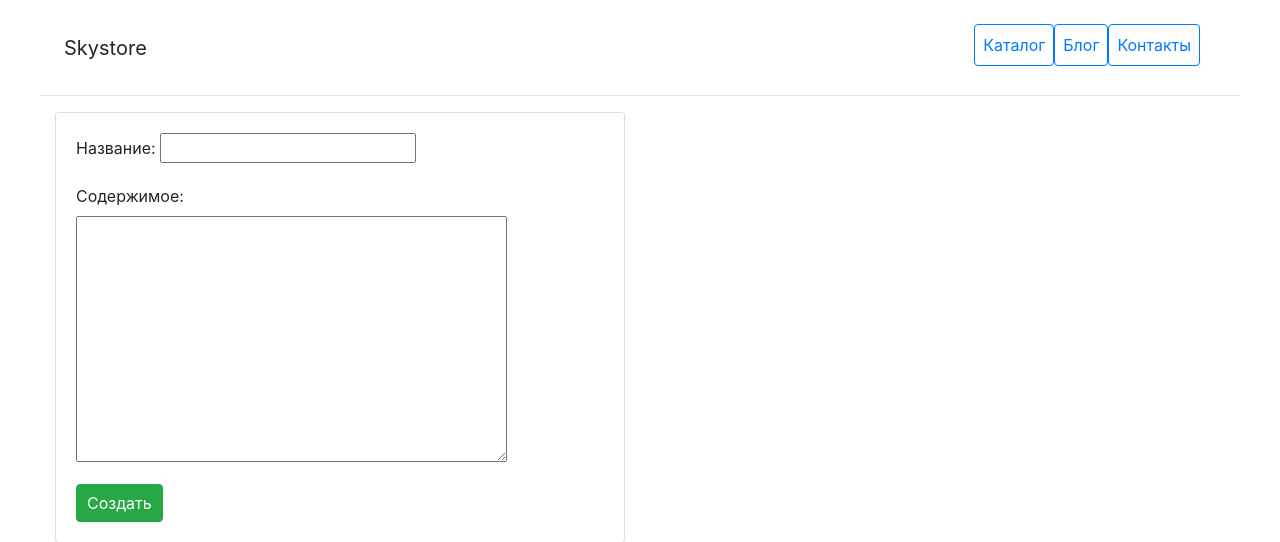
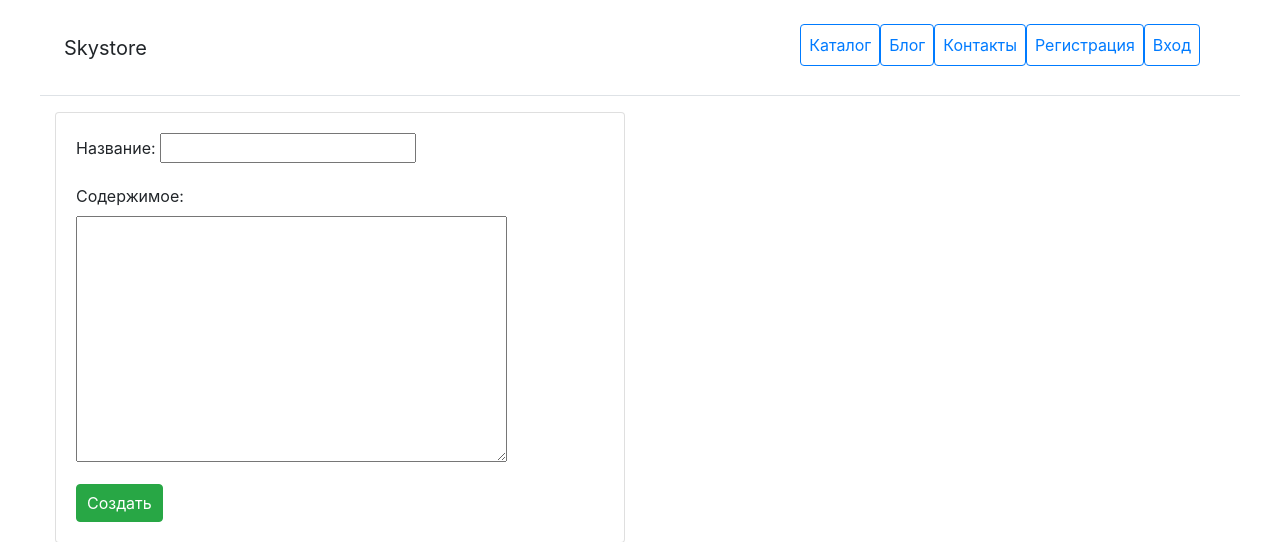
Before and after one commit to Ann-Ryazanova/pythonDjango_hw_2, a Django app: page /blog/create/ in a window 1280 px wide. Shown: the top 542 px of the page. Run offline with Django 4.2, Linux system fonts and the light colour scheme; parts of the project's set-up code (start-up, migrations or seed data) failed here and were passed over.

Commit message:
Homework 22.2

```diff
--- a/catalog/templates/catalog/includes/inc_main_menu.html
+++ b/catalog/templates/catalog/includes/inc_main_menu.html
@@ -4,5 +4,16 @@
         <a class="p-2 btn btn-outline-primary" href="/">Каталог</a>
         <a class="p-2 btn btn-outline-primary" href="{% url 'blog:list' %}">Блог</a>
         <a class="p-2 btn btn-outline-primary" href="{% url 'catalog:contacts' %}">Контакты</a>
+
+        {% if user.is_authenticated %}
+        <a class="p-2 btn btn-outline-primary" href="{% url 'users:profile' %}">Профиль</a>
+        <a class="p-2 btn btn-outline-primary" href="{% url 'users:logout' %}">Выход</a>
+
+        {% else %}
+        <a class="p-2 btn btn-outline-primary" href="{% url 'users:register' %}">Регистрация</a>
+        <a class="p-2 btn btn-outline-primary" href="{% url 'users:login' %}">Вход</a>
+
+        {% endif %}
+
     </nav>
 </div>
```
